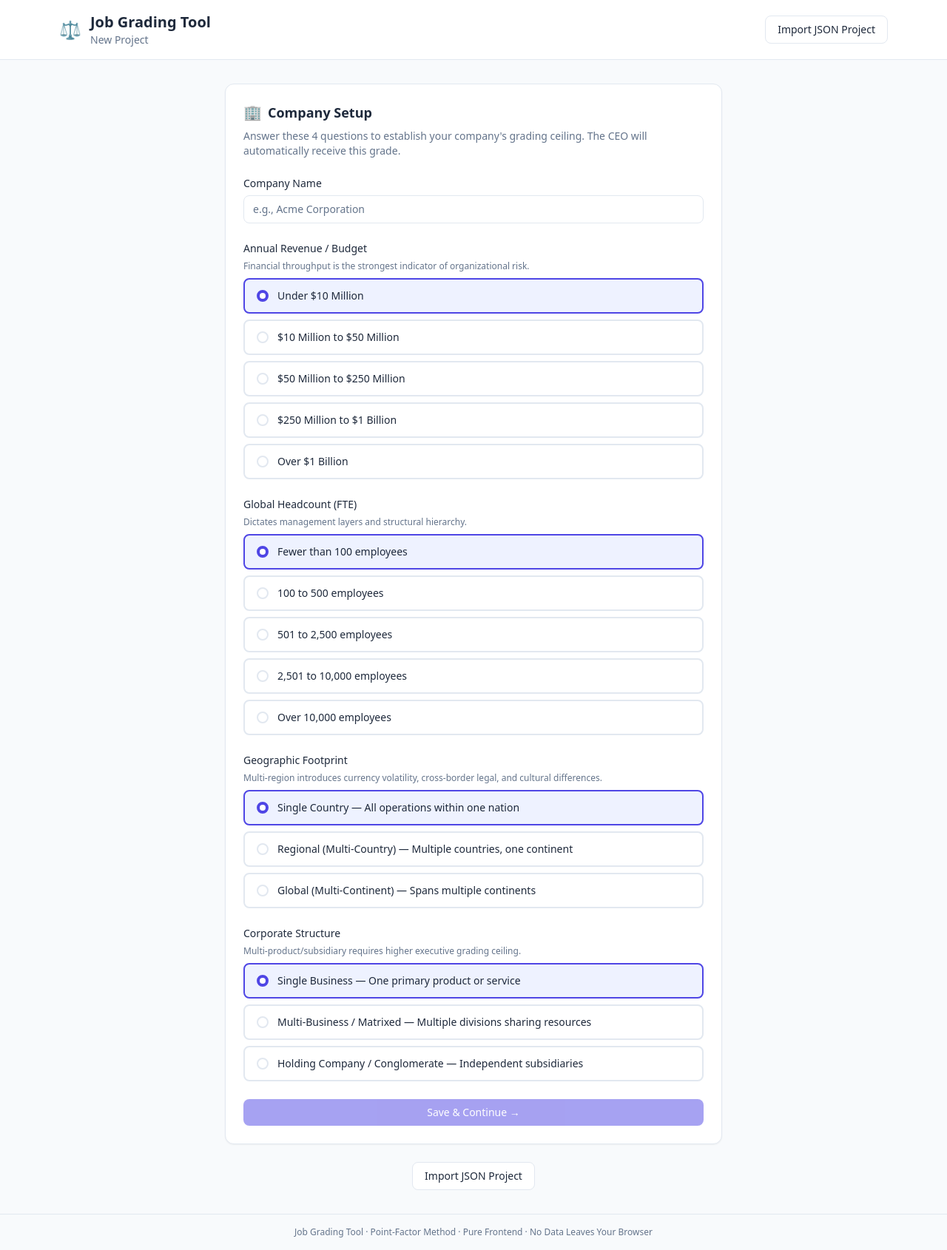
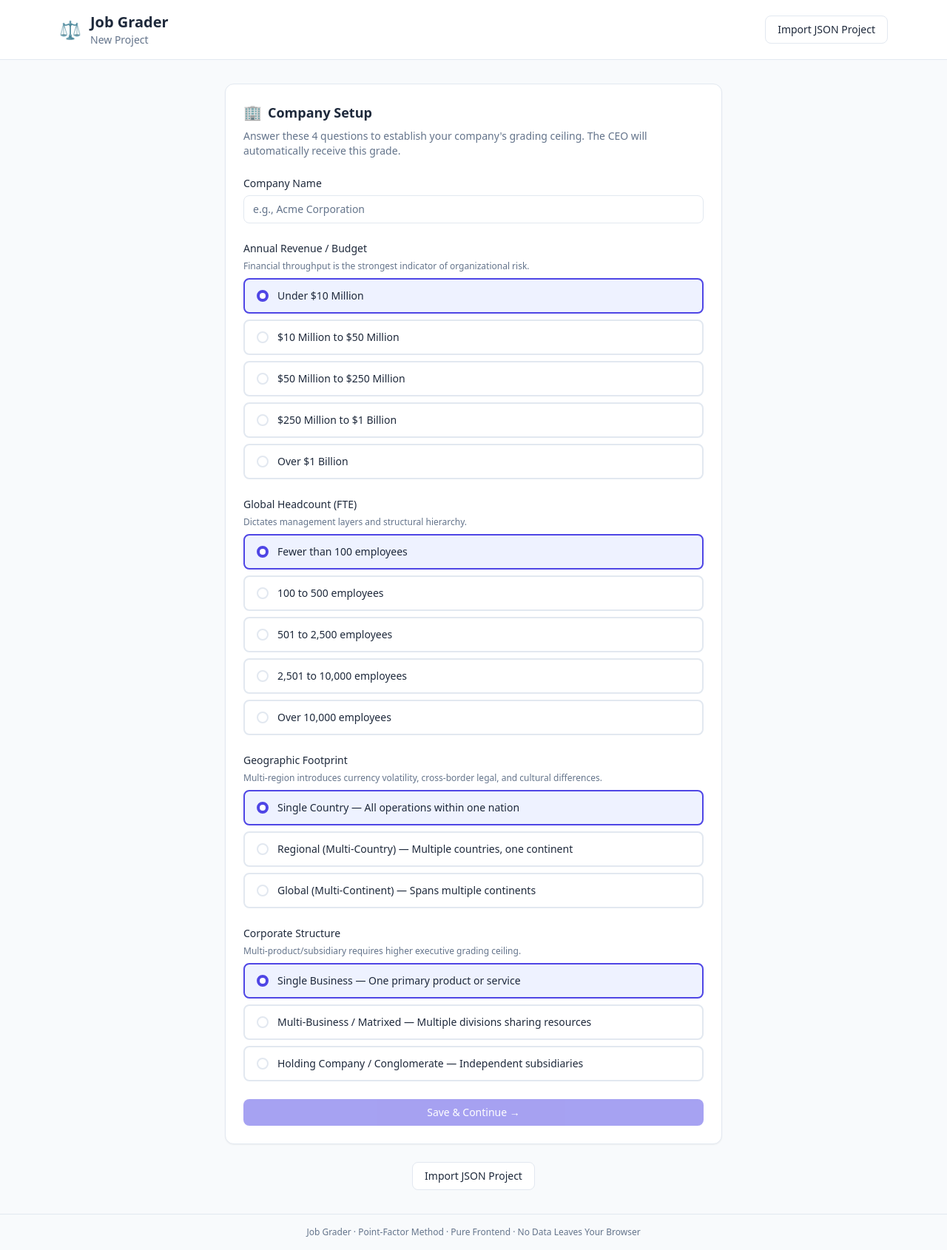
Before and after one commit to gabegm/job-grading-tool, a Svelte app: page / in a window 1280 px wide. Shown: the whole page at 74% size. Built offline with nearby package versions, Linux system fonts and the light colour scheme.

Commit message:
Rename app to Job Grader

```diff
--- a/index.html
+++ b/index.html
@@ -6,7 +6,7 @@
     <meta name="viewport" content="width=device-width, initial-scale=1.0" />
     <meta name="description" content="Internal job role grading tool using the Point-Factor Method. Pure frontend — no data leaves your browser." />
     <meta name="theme-color" content="#4f46e5" />
-    <title>Job Grading Tool</title>
+    <title>Job Grader</title>
   </head>
   <body>
     <div id="app"></div>
--- a/scripts/capture-screenshots.ts
+++ b/scripts/capture-screenshots.ts
@@ -1,5 +1,5 @@
 /**
- * Screenshot capture script for the Job Grading Tool.
+ * Screenshot capture script for the Job Grader.
  * Starts the Vite dev server, navigates to each page, and captures screenshots.
  *
  * Usage: npx playwright test screenshot-capture.ts
@@ -26,7 +26,7 @@ async function captureScreenshot(page, filename, options = {}) {
 }
 
 async function main() {
-  console.log('📸 Capturing screenshots for Job Grading Tool...\n');
+  console.log('📸 Capturing screenshots for Job Grader...\n');
 
   const browser = await chromium.launch();
   const context = await browser.newContext({
--- a/src/App.svelte
+++ b/src/App.svelte
@@ -288,7 +288,7 @@
 </script>
 
 <svelte:head>
-  <title>Job Grading Tool</title>
+  <title>Job Grader</title>
   <meta name="description" content="Internal job role grading tool using the Point-Factor Method" />
 </svelte:head>
 
@@ -300,7 +300,7 @@
         <div class="flex items-center gap-3">
           <span class="text-2xl">⚖️</span>
           <div>
-            <h1 class="text-xl font-bold text-[var(--color-text)]">Job Grading Tool</h1>
+            <h1 class="text-xl font-bold text-[var(--color-text)]">Job Grader</h1>
             <p class="text-sm text-[var(--color-text-muted)]">
               {project ? project.company.name : 'New Project'}
             </p>
@@ -490,6 +490,6 @@
 
   <!-- Footer -->
   <footer class="border-t border-[var(--color-border)] py-4 text-center text-xs text-[var(--color-text-muted)]">
-    Job Grading Tool · Point-Factor Method · Pure Frontend · No Data Leaves Your Browser
+    Job Grader · Point-Factor Method · Pure Frontend · No Data Leaves Your Browser
   </footer>
 </div>
```
